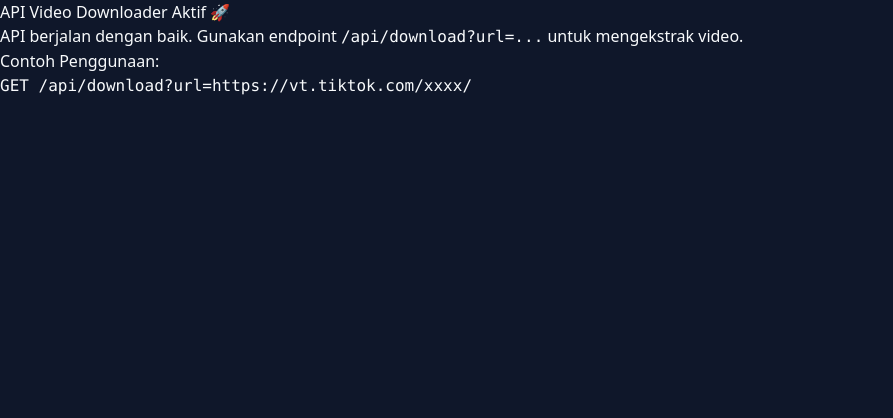
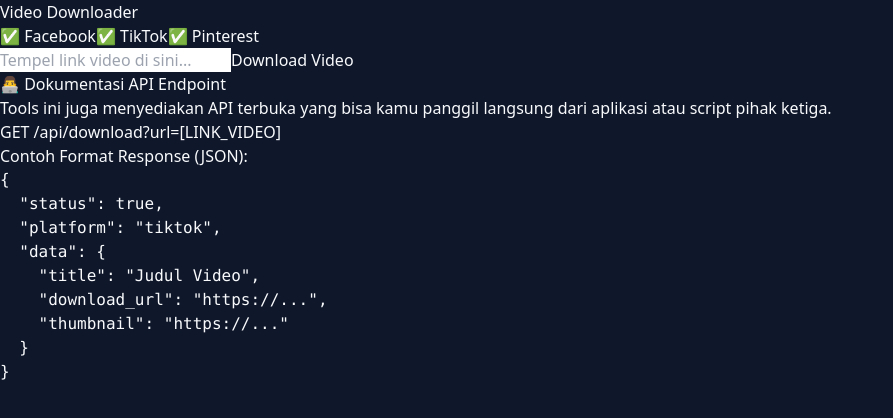
Before and after one commit to Denhy06/vidonloder, a Next.js app: page / in a window 1280 px wide. Shown: the top 418 px of the page, without its empty margins (0-893 px from the left). Built offline with nearby package versions, Linux system fonts and the light colour scheme.

Commit message:
Update page.js

```diff
--- a/app/page.js
+++ b/app/page.js
@@ -1,16 +1,130 @@
+'use client';
+
+import { useState } from 'react';
+
 export default function Home() {
+  const [url, setUrl] = useState('');
+  const [loading, setLoading] = useState(false);
+  const [result, setResult] = useState(null);
+  const [error, setError] = useState(null);
+
+  const handleDownload = async (e) => {
+    e.preventDefault();
+    setLoading(true);
+    setError(null);
+    setResult(null);
+
+    try {
+      // Memanggil endpoint API buatanmu sendiri
+      const res = await fetch(`/api/download?url=${encodeURIComponent(url)}`);
+      const data = await res.json();
+
+      if (!data.status) {
+        throw new Error(data.message || 'Gagal mengekstrak video');
+      }
+
+      setResult(data);
+    } catch (err) {
+      setError(err.message);
+    } finally {
+      setLoading(false);
+    }
+  };
+
   return (
-    <main className="min-h-screen flex flex-col items-center justify-center p-4">
-      <div className="w-full max-w-md bg-slate-800 p-6 rounded-2xl shadow-xl border border-slate-700 text-center">
-        <h1 className="text-2xl font-bold mb-4 text-white">API Video Downloader Aktif 🚀</h1>
-        <p className="text-slate-400 mb-6 text-sm">
-          API berjalan dengan baik. Gunakan endpoint <code className="bg-slate-900 px-2 py-1 rounded text-blue-400">/api/download?url=...</code> untuk mengekstrak video.
+    <main className="min-h-screen flex flex-col items-center justify-center p-4 bg-slate-900 text-slate-50">
+
+      {/* Container Utama - UI Downloader */}
+      <div className="w-full max-w-2xl bg-slate-800 p-6 sm:p-8 rounded-2xl shadow-xl border border-slate-700 mb-6">
+        <h1 className="text-3xl font-bold mb-3 text-center text-white">Video Downloader</h1>
+
+        {/* Keterangan Platform Support */}
+        <div className="flex flex-wrap justify-center gap-2 mb-8">
+          <span className="bg-blue-600/20 text-blue-400 px-3 py-1 rounded-full text-xs font-medium border border-blue-600/30">
+            ✅ Facebook
+          </span>
+          <span className="bg-pink-600/20 text-pink-400 px-3 py-1 rounded-full text-xs font-medium border border-pink-600/30">
+            ✅ TikTok
+          </span>
+          <span className="bg-red-600/20 text-red-400 px-3 py-1 rounded-full text-xs font-medium border border-red-600/30">
+            ✅ Pinterest
+          </span>
+        </div>
+
+        {/* Form Input URL */}
+        <form onSubmit={handleDownload} className="flex flex-col gap-4">
+          <input
+            type="url"
+            placeholder="Tempel link video di sini..."
+            value={url}
+            onChange={(e) => setUrl(e.target.value)}
+            required
+            className="w-full px-4 py-3 rounded-xl bg-slate-900 border border-slate-600 text-white placeholder-slate-400 focus:outline-none focus:border-blue-500 focus:ring-1 focus:ring-blue-500 transition-all"
+          />
+          <button
+            type="submit"
+            disabled={loading}
+            className="w-full bg-blue-600 hover:bg-blue-500 text-white font-semibold py-3 rounded-xl transition-all disabled:opacity-50 disabled:cursor-not-allowed"
+          >
+            {loading ? 'Sedang Memproses...' : 'Download Video'}
+          </button>
+        </form>
+
+        {/* Area Notifikasi Error */}
+        {error && (
+          <div className="mt-4 p-3 bg-red-500/10 border border-red-500/50 text-red-400 text-sm rounded-xl text-center">
+            {error}
+          </div>
+        )}
+
+        {/* Area Hasil Output */}
+        {result && result.data && (
+          <div className="mt-6 p-4 bg-slate-900 rounded-xl border border-slate-700 flex flex-col items-center gap-3">
+            <h3 className="font-medium text-sm text-center text-white">
+              {result.data.title || 'Video Berhasil Diproses'}
+            </h3>
+            <a
+              href={result.data.download_url}
+              target="_blank"
+              rel="noopener noreferrer"
+              className="w-full text-center bg-emerald-600 hover:bg-emerald-500 text-white font-semibold py-2.5 rounded-lg transition-all"
+            >
+              Simpan File
+            </a>
+          </div>
+        )}
+      </div>
+
+      {/* Area Dokumentasi API (Bawah) */}
+      <div className="w-full max-w-2xl bg-slate-800 p-6 rounded-2xl border border-slate-700">
+        <h2 className="text-lg font-semibold text-white mb-3 flex items-center gap-2">
+          👨‍💻 Dokumentasi API Endpoint
+        </h2>
+        <p className="text-slate-400 text-sm mb-4">
+          Tools ini juga menyediakan API terbuka yang bisa kamu panggil langsung dari aplikasi atau script pihak ketiga.
         </p>
-        <div className="text-left bg-slate-900 p-4 rounded-xl text-sm overflow-auto text-slate-300">
-          <p className="font-semibold text-white mb-2">Contoh Penggunaan:</p>
-          <code>GET /api/download?url=https://vt.tiktok.com/xxxx/</code>
+        <div className="bg-slate-900 p-4 rounded-xl border border-slate-700 overflow-x-auto text-sm">
+          <p className="text-slate-300 font-mono mb-2">
+            <span className="text-emerald-400 font-bold">GET</span> /api/download?url=<span className="text-blue-400">[LINK_VIDEO]</span>
+          </p>
+
+          <div className="text-slate-500 mt-4 pt-4 border-t border-slate-700">
+            <p className="mb-2 text-slate-300 font-medium">Contoh Format Response (JSON):</p>
+            <pre className="text-xs text-sky-300 bg-slate-950 p-3 rounded-lg border border-slate-800">
+{`{
+  "status": true,
+  "platform": "tiktok",
+  "data": {
+    "title": "Judul Video",
+    "download_url": "https://...",
+    "thumbnail": "https://..."
+  }
+}`}
+            </pre>
+          </div>
         </div>
       </div>
+
     </main>
   );
 }
```
